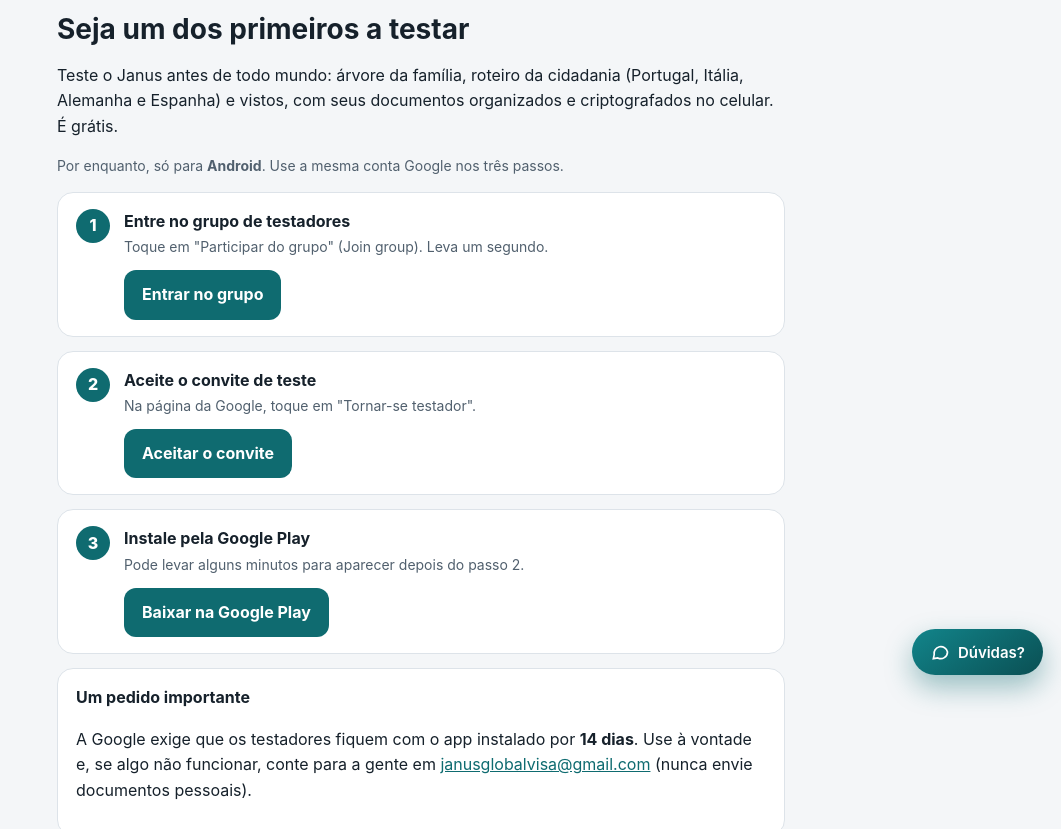
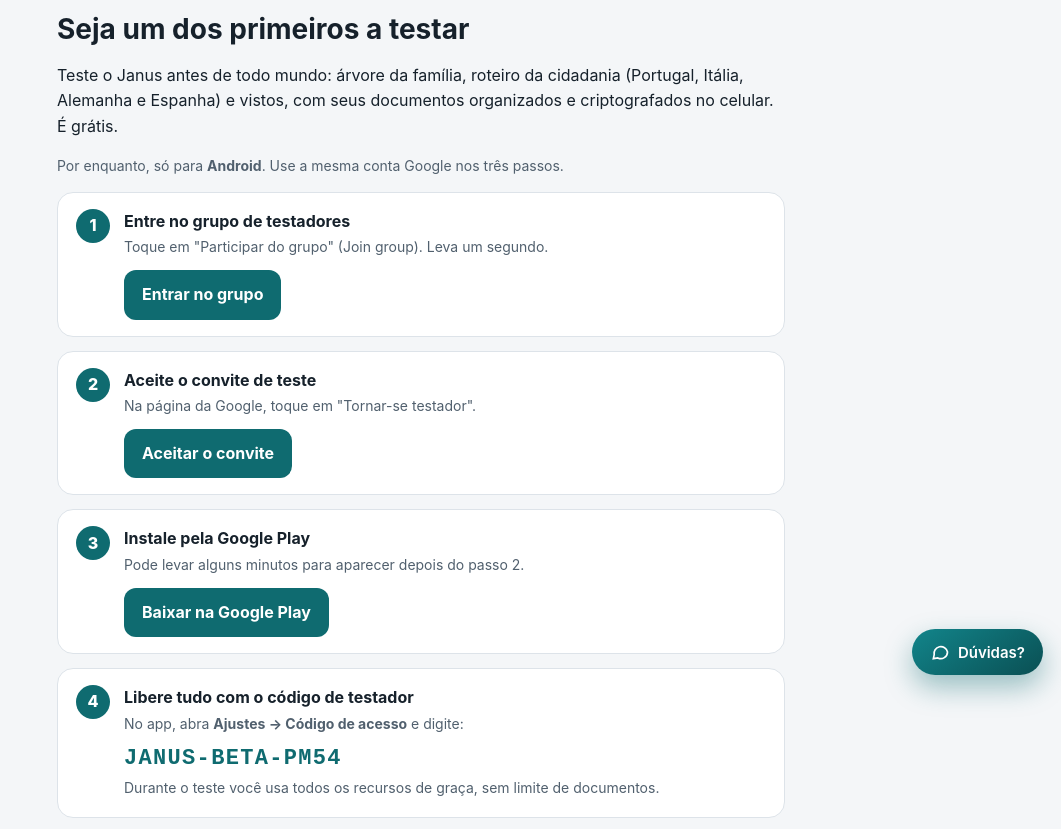
Before and after one commit to janusglobalvisa/janus, a plain HTML site: page beta.html in a window 1280 px wide. Shown: the part 107-936 px from the top of the page, without its empty margins (219-1280 px from the left). Drawn offline with Linux system fonts and the light colour scheme.

Commit message:
Página de testadores: passo 4 com o código beta
Co-Authored-By: Claude Opus 5.5 <noreply@anthropic.com>
Claude-Session: https://claude.ai/code/session_01B3v3TwG1ZXqrFGAVzMm6YY

```diff
--- a/beta.html
+++ b/beta.html
@@ -32,6 +32,7 @@
 <div class="cartao passo"><div class="num">2</div><div><strong>Aceite o convite de teste</strong><br><span class="sec">Na página da Google, toque em "Tornar-se testador".</span><br><a class="botao" id="b2" href="#">Aceitar o convite</a></div></div>
 <div class="cartao passo"><div class="num">3</div><div><strong>Instale pela Google Play</strong><br><span class="sec">Pode levar alguns minutos para aparecer depois do passo 2.</span><br><a class="botao" id="b3" href="#">Baixar na Google Play</a></div></div>
 
+<div class="cartao passo"><div class="num">4</div><div><strong>Libere tudo com o código de testador</strong><br><span class="sec">No app, abra <strong>Ajustes → Código de acesso</strong> e digite:</span><div style="font:800 22px/1.4 monospace;letter-spacing:.06em;margin-top:8px;color:#0F6B70">JANUS-BETA-PM54</div><span class="sec">Durante o teste você usa todos os recursos de graça, sem limite de documentos.</span></div></div>
 <div class="cartao"><strong>Um pedido importante</strong><p>A Google exige que os testadores fiquem com o app instalado por <strong>14 dias</strong>. Use à vontade e, se algo não funcionar, conte para a gente em <a href="mailto:janusglobalvisa@gmail.com">janusglobalvisa@gmail.com</a> (nunca envie documentos pessoais).</p></div>
 <p class="sec">O Janus organiza e confere documentos com base em fontes oficiais. Não é serviço jurídico e não garante aprovação.</p>
 </main>
```
